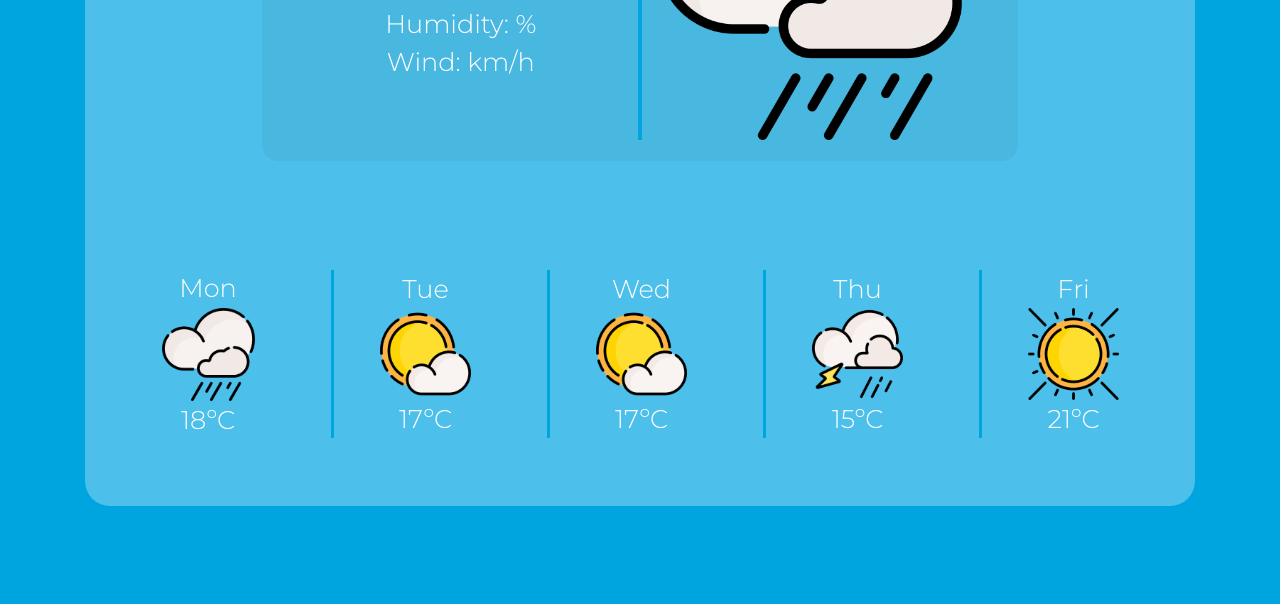
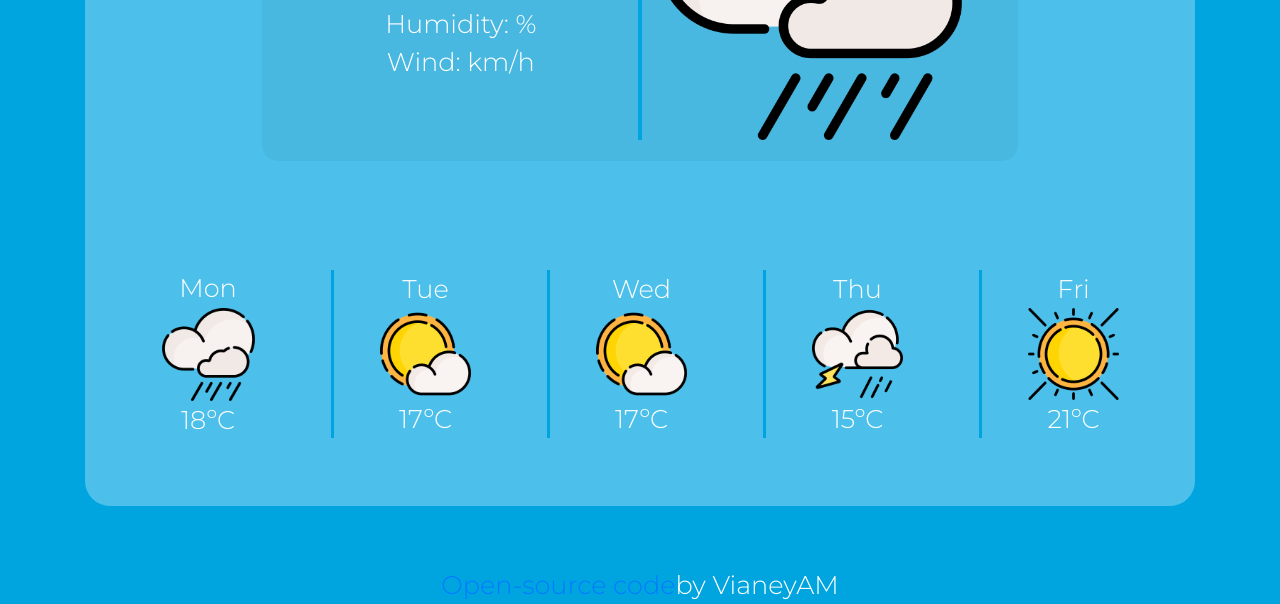
Before and after one commit to vianeyAM/WeatherApp, a plain HTML site: page index.html in a window 1280 px wide. Shown: the part 468-1072 px from the top of the page. Before the commit the page ends 1034 px from the top, so only its background shows below. Drawn offline with nearby package versions, Linux system fonts and the light colour scheme; no server answers.

Commit message:
Add open-source code link
addind a footer with the open source code

```diff
--- a/index.html
+++ b/index.html
@@ -114,6 +114,12 @@
     </div>
     </div>
 
+    <footer>
+        <p>
+            <a href="https://github.com/vianeyAM/WeatherApp">Open-source code</a><span>by VianeyAM</span>
+        </p>
+    </footer>
+
     <script type="text/javaScript" src="src/index.js"></script>
 </body>
 
```
